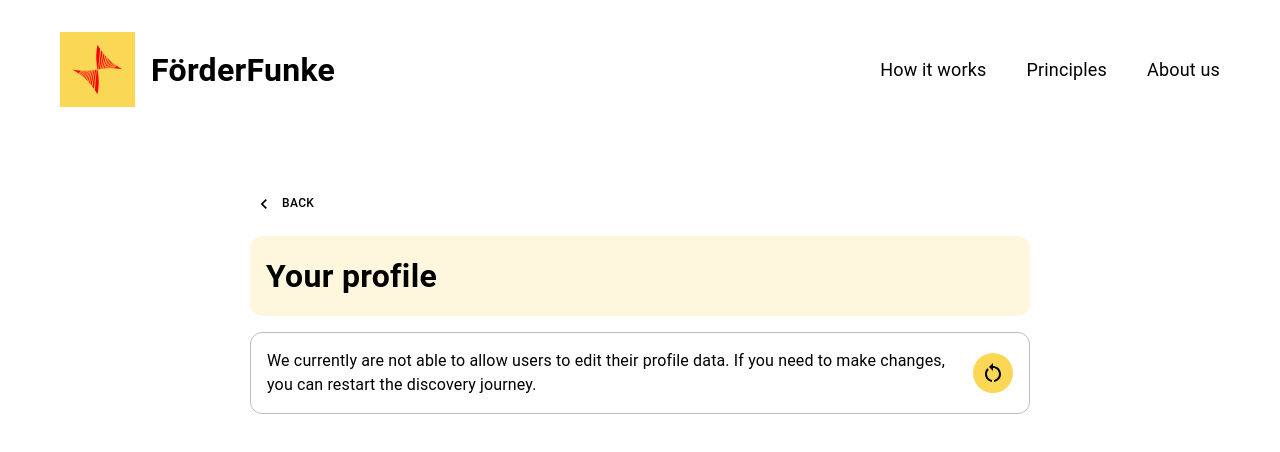
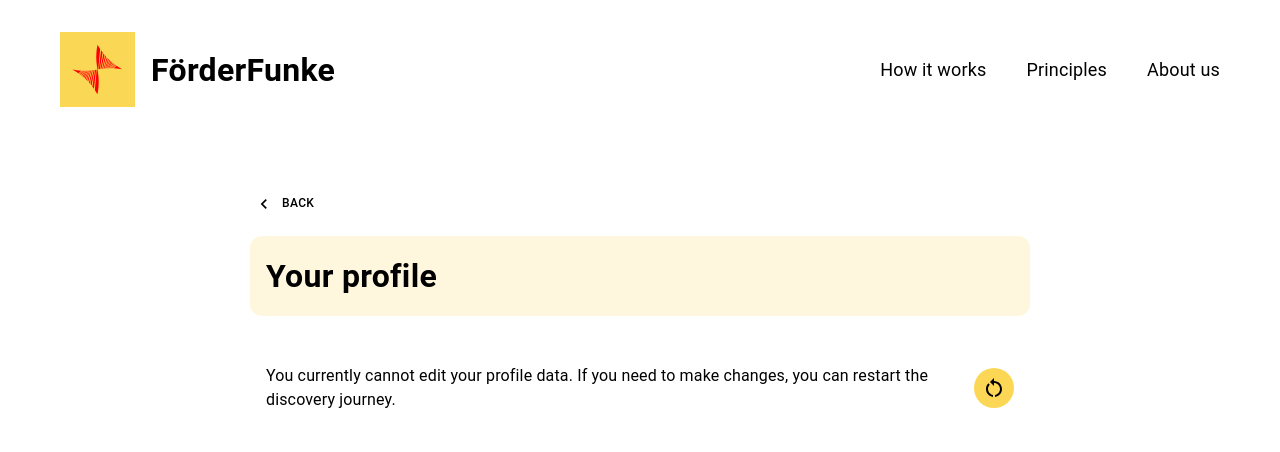
Before and after one commit to Citizen-Knowledge-Graph/foerderfunke-react-app, a React (Create React App) app: page /profile-overview in a window 1280 px wide. Shown: the top 452 px of the page. Built offline with nearby package versions, Linux system fonts and the light colour scheme.

Commit message:
rearrange profile screen and unlocked benefits

```diff
--- a/src/screens/profile-screen/components/ProfileDataList.js
+++ b/src/screens/profile-screen/components/ProfileDataList.js
@@ -12,10 +12,27 @@ const ProfileDataList = () => {
 
     return (
         <VStack>
+            <VStack>
+                {userProfileData.map(({label, value}, index) => (
+                    <VStack gap={0} key={index}
+                            sx={{
+                                ...styles.dataBox,
+                                backgroundColor: index % 2 === 0 ? globalStyles.colorSteelBlueTransparent : null,
+                            }}
+                    >
+                        <Typography sx={styles.labelText}>
+                            {label}
+                        </Typography>
+                        <Typography sx={styles.valueText}>
+                            {value}
+                        </Typography>
+                    </VStack>
+                ))}
+            </VStack>
             <VStack sx={styles.restartBox}>
                 <HStack gap={3} justifyContent={'space-between'} alignItems={'center'}>
                     <Typography>
-                        We currently are not able to allow users to edit their profile data. If you need to make changes, you
+                        You currently cannot edit your profile data. If you need to make changes, you
                         can restart the discovery journey.
                     </Typography>
                     <IconButton
@@ -38,23 +55,6 @@ const ProfileDataList = () => {
                     </IconButton>
                 </HStack>
             </VStack>
-            <VStack>
-                {userProfileData.map(({label, value}, index) => (
-                    <VStack gap={0} key={index}
-                            sx={{
-                                ...styles.dataBox,
-                                backgroundColor: index % 2 === 0 ? globalStyles.colorSteelBlueTransparent : null,
-                            }}
-                    >
-                        <Typography sx={styles.labelText}>
-                            {label}
-                        </Typography>
-                        <Typography sx={styles.valueText}>
-                            {value}
-                        </Typography>
-                    </VStack>
-                ))}
-            </VStack>
         </VStack>
     );
 };
@@ -70,7 +70,6 @@ const styles = {
         borderRadius: '12px',
         borderWidth: '1px',
         borderColor: globalStyles.colorLightGrey,
-        borderStyle: 'solid',
     },
     dataBox: {
         padding: '12px',
--- a/src/screens/profile-section/components/ProfileSectionTopQuestion.js
+++ b/src/screens/profile-section/components/ProfileSectionTopQuestion.js
@@ -84,16 +84,20 @@ const ProfileSectionTopQuestion = ({setCompleted}) => {
         <VStack sx={{width: '100%'}} gap={3}>
             <ProfileSectionHeader handleBack={handleBack}/>
             {benefitId ?
-                <h2>Eligibility check for: {metadata.rp["https://foerderfunke.org/default#" + benefitId.split(":")[1]].title}</h2>
+                <h2>Eligibility check
+                    for: {metadata.rp["https://foerderfunke.org/default#" + benefitId.split(":")[1]].title}</h2>
                 : ""
             }
             <VStack gap={1}>
                 {currentQuestion ? (
                     <VStack gap={8}>
-
+                        <VStack gap={2}>
+                            <ProfileSectionTopHeader stack={questionsStack} profileQuestions={profileQuestions}
+                                                     validationReport={validationReport}/>
                             <VStack gap={0}>
                                 <ProfileSectionQuestionsCount stepsBackwardsFromStackFront={stackCounter}
-                                                          stack={questionsStack} profileQuestions={profileQuestions}/>
+                                                              stack={questionsStack}
+                                                              profileQuestions={profileQuestions}/>
                                 <ProfileSectionField
                                     currentField={currentQuestion}
                                     currentIndex={0}
@@ -101,8 +105,7 @@ const ProfileSectionTopQuestion = ({setCompleted}) => {
                                     isLoading={isLoading}
                                 />
                             </VStack>
-                        <ProfileSectionTopHeader stack={questionsStack} profileQuestions={profileQuestions}
-                                                 validationReport={validationReport}/>
+                        </VStack>
                     </VStack>
                 ) : null}
             </VStack>
```
Lines whose indentation alone changed are shown as unchanged.
